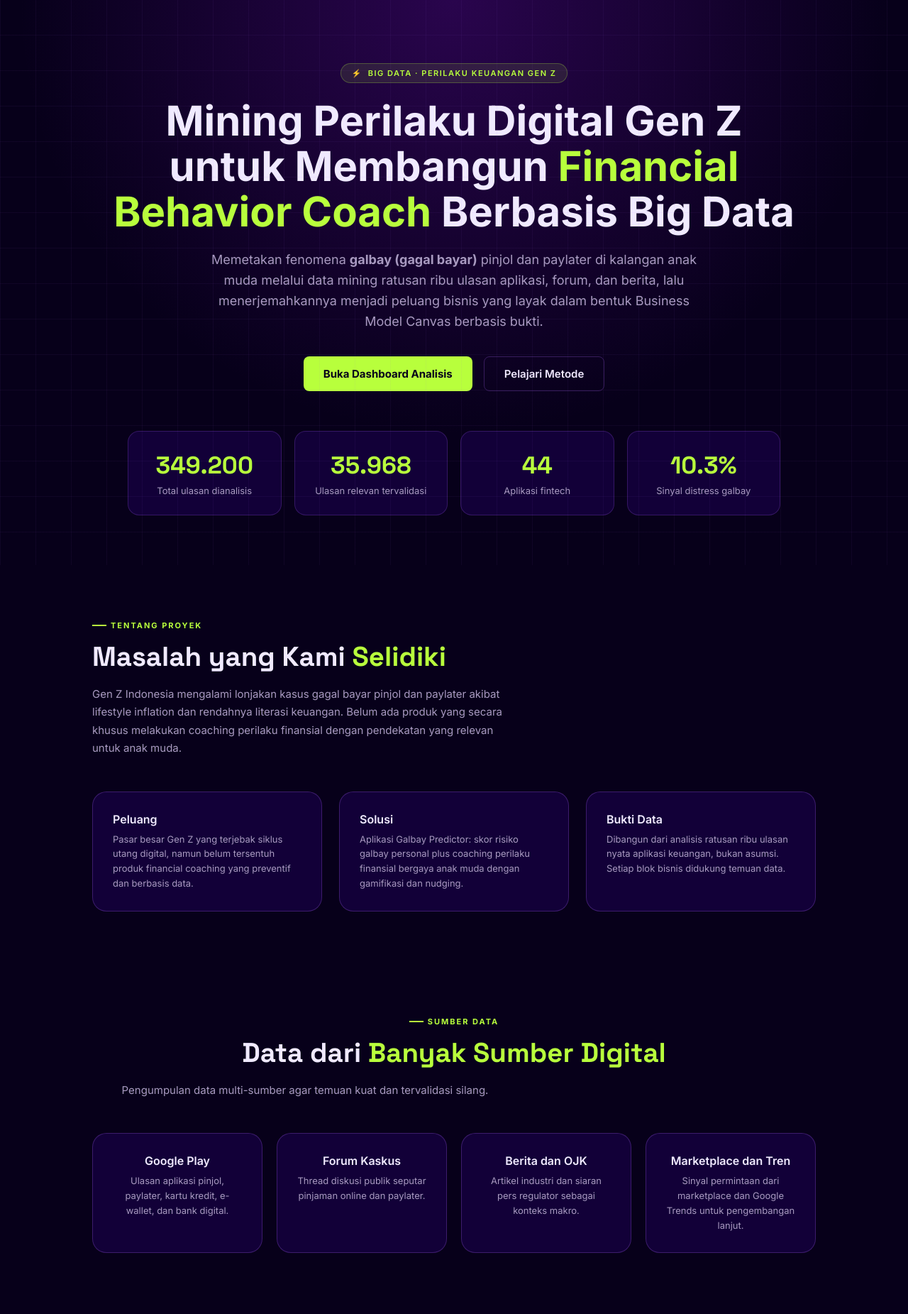
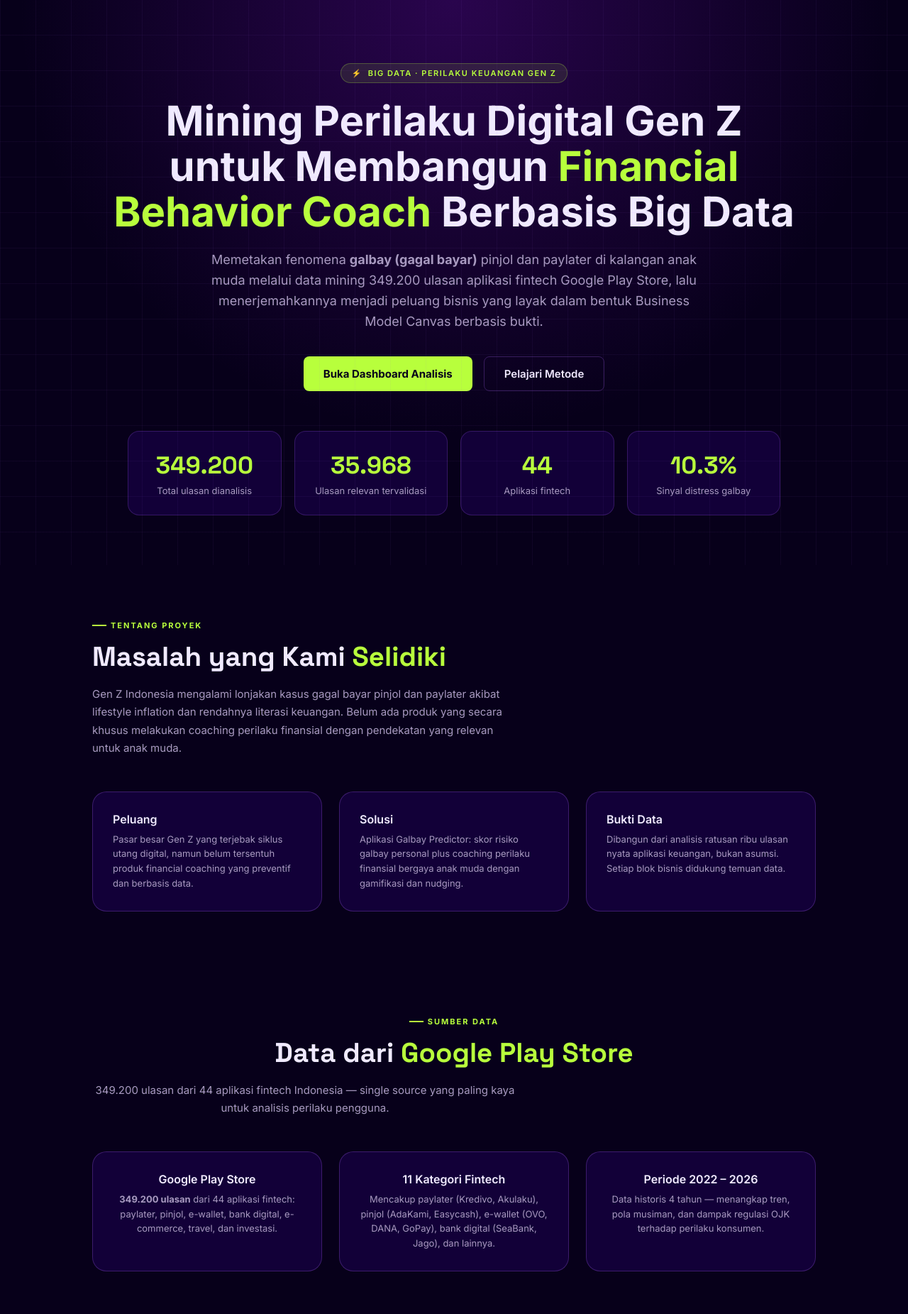
Before and after one commit to addaan1/Final-Project-AKB, a Flask app: page / in a window 1280 px wide. Shown: the part 69-1920 px from the top of the page at 71% size. Run offline with Flask 3, Linux system fonts and the light colour scheme.

Commit message:
Fix visual: landing 'Sumber Data' tampilkan single source (Google Play) bukan 4 sumber misleading. Footer-cta button center. Chart Top Neg Apps pakai absolute count bukan ratio (bar visible). Chart Sentiment per Cat cap y-axis ke max 20% (bar visible)

```diff
--- a/app/static/css/style.css
+++ b/app/static/css/style.css
@@ -647,6 +647,7 @@ body {
 }
 .footer-cta h2 { font-size: 34px; margin-bottom: 16px; }
 .footer-cta p { color: var(--text-secondary); max-width: 600px; margin: 0 auto 28px; }
+.footer-cta a.btn-primary { display: inline-flex; }
 
 /* --- Model metric cards --- */
 .metric-grid { display: grid; grid-template-columns: repeat(4, 1fr); gap: 16px; margin: 8px 0 24px; }
--- a/app/static/js/main.js
+++ b/app/static/js/main.js
@@ -248,21 +248,45 @@ function chartModel() {
 // 8) Sentimen per kategori
 function chartSentimentCat() {
   const c = (D.cat_stats||[]);
+  if (!c.length) return;
+  // Cap y-axis ke 20% biar bar visible (data all reviews, neg/pos kecil)
+  const maxVal = Math.max(...c.flatMap(x => [x.neg_pct||0, x.pos_pct||0]), 5);
+  const yMax = Math.min(100, Math.max(20, Math.ceil(maxVal * 1.2)));
   make('chartSentimentCat', { type:'bar', data:{
     labels:c.map(x=>x.category), datasets:[
-      { label:'% Negatif', data:c.map(x=>x.neg_pct), backgroundColor:'rgba(248,113,113,0.8)', borderRadius:5 },
-      { label:'% Positif', data:c.map(x=>x.pos_pct), backgroundColor:'rgba(184,255,60,0.8)', borderRadius:5 },
+      { label:'% Negatif', data:c.map(x=>x.neg_pct), backgroundColor:'rgba(248,113,113,0.85)', borderRadius:5 },
+      { label:'% Positif', data:c.map(x=>x.pos_pct), backgroundColor:'rgba(184,255,60,0.85)', borderRadius:5 },
     ]
-  }, options:{ ...chartDefaults, scales:{x:{...grid, ticks:{color:COL.text, font:{size:10}}}, y:{...grid, max:100}} } });
+  }, options:{ ...chartDefaults, scales:{x:{...grid, ticks:{color:COL.text, font:{size:10}}}, y:{...grid, max:yMax, ticks:{color:COL.gray, callback:(v)=>v+'%'}}} } });
 }
 
-// 9) Top aplikasi rasio negatif
+// 9) Top aplikasi jumlah ulasan negatif (absolute count)
 function chartTopApps() {
-  const a = (D.top_neg_apps||[]);
+  const a = (D.top_neg_apps||[]).slice(0, 10);
+  if (!a.length) return;
+  // Hitung absolute count dari n * neg_pct / 100
+  const data = a.map(x => Math.round((x.n || 0) * (x.neg_pct || 0) / 100));
+  const maxV = Math.max(...data, 1);
+  // Gradient color by volume
+  const colors = data.map(v => {
+    const ratio = v / maxV;
+    const r = Math.round(248 - (248-155)*ratio);
+    const g = Math.round(113 + (93-113)*ratio);
+    const b = Math.round(113 + (229-113)*ratio);
+    return `rgba(${r},${g},${b},0.85)`;
+  });
   make('chartTopApps', { type:'bar', data:{
-    labels:a.map(x=>x.app), datasets:[{ label:'% negatif', data:a.map(x=>x.neg_pct),
-      backgroundColor:'rgba(248,113,113,0.8)', borderRadius:5 }]
-  }, options:{ ...chartDefaults, indexAxis:'y', plugins:{...chartDefaults.plugins, legend:{display:false}}, scales:{x:{...grid,max:100},y:gridY} } });
+    labels:a.map(x=>x.app), datasets:[{ label:'Jumlah ulasan negatif', data:data,
+      backgroundColor:colors, borderRadius:5 }]
+  }, options:{ ...chartDefaults, indexAxis:'y', plugins:{
+    ...chartDefaults.plugins, legend:{display:false},
+    tooltip:{ ...chartDefaults.plugins.tooltip,
+      callbacks:{ label:(ctx)=>{
+        const app = a[ctx.dataIndex];
+        return ` ${ctx.parsed.x.toLocaleString('id-ID')} ulasan negatif dari ${(app.n||0).toLocaleString('id-ID')} (${(app.neg_pct||0).toFixed(1)}%)`;
+      }}
+    }
+  }, scales:{x:grid,y:gridY} } });
 }
 
 // 10) Donut chart distribusi prediksi model
--- a/app/templates/dashboard/analisis.html
+++ b/app/templates/dashboard/analisis.html
@@ -190,12 +190,12 @@
     </div>
     <div class="chart-card">
       <div class="chart-header">
-        <div class="chart-title">Aplikasi dengan Rasio Negatif Tertinggi</div>
-        <div class="chart-subtitle">Minimal 200 ulasan relevan</div>
+        <div class="chart-title">Aplikasi dengan Ulasan Negatif Terbanyak</div>
+        <div class="chart-subtitle">Diurutkan berdasarkan jumlah absolut ulasan negatif (semua 349K ulasan)</div>
       </div>
       <div class="chart-wrap" style="height:300px;"><canvas id="chartTopApps"></canvas></div>
       <div class="insight-box">
-        <p>Aplikasi dengan rasio negatif tertinggi berasal dari kategori <strong>e-wallet</strong> dan <strong>bank digital</strong>, bukan pinjol seperti yang dugaan awal.</p>
+        <p>Aplikasi dengan volume ulasan negatif tertinggi adalah yang paling banyak di-review &mdash; masalah terjadi di app dengan basis pengguna besar, bukan hanya di app dengan kualitas buruk.</p>
       </div>
     </div>
   </div>
--- a/app/templates/index.html
+++ b/app/templates/index.html
@@ -25,7 +25,7 @@
     <div class="hero-bg-grid"></div>
     <span class="hero-tag">Big Data · Perilaku Keuangan Gen Z</span>
     <h1>Mining Perilaku Digital Gen Z untuk Membangun <span>Financial Behavior Coach</span> Berbasis Big Data</h1>
-    <p class="lead">Memetakan fenomena <strong>galbay (gagal bayar)</strong> pinjol dan paylater di kalangan anak muda melalui data mining ratusan ribu ulasan aplikasi, forum, dan berita, lalu menerjemahkannya menjadi peluang bisnis yang layak dalam bentuk Business Model Canvas berbasis bukti.</p>
+    <p class="lead">Memetakan fenomena <strong>galbay (gagal bayar)</strong> pinjol dan paylater di kalangan anak muda melalui data mining 349.200 ulasan aplikasi fintech Google Play Store, lalu menerjemahkannya menjadi peluang bisnis yang layak dalam bentuk Business Model Canvas berbasis bukti.</p>
     <div class="landing-cta">
       <a href="{{ url_for('main.dashboard') }}" class="btn-primary">Buka Dashboard Analisis</a>
       <a href="#metode" class="btn-outline">Pelajari Metode</a>
@@ -64,14 +64,22 @@
   <section class="landing-section center" id="sumber">
     <div class="section-header">
       <span class="section-tag">Sumber Data</span>
-      <h2 class="section-title">Data dari <span>Banyak Sumber Digital</span></h2>
-      <p class="section-desc">Pengumpulan data multi-sumber agar temuan kuat dan tervalidasi silang.</p>
+      <h2 class="section-title">Data dari <span>Google Play Store</span></h2>
+      <p class="section-desc">349.200 ulasan dari 44 aplikasi fintech Indonesia &mdash; single source yang paling kaya untuk analisis perilaku pengguna.</p>
     </div>
-    <div class="grid-4">
-      <div class="card"><h3>Google Play</h3><p>Ulasan aplikasi pinjol, paylater, kartu kredit, e-wallet, dan bank digital.</p></div>
-      <div class="card"><h3>Forum Kaskus</h3><p>Thread diskusi publik seputar pinjaman online dan paylater.</p></div>
-      <div class="card"><h3>Berita dan OJK</h3><p>Artikel industri dan siaran pers regulator sebagai konteks makro.</p></div>
-      <div class="card"><h3>Marketplace dan Tren</h3><p>Sinyal permintaan dari marketplace dan Google Trends untuk pengembangan lanjut.</p></div>
+    <div class="grid-3">
+      <div class="card">
+        <h3>Google Play Store</h3>
+        <p><strong>349.200 ulasan</strong> dari 44 aplikasi fintech: paylater, pinjol, e-wallet, bank digital, e-commerce, travel, dan investasi.</p>
+      </div>
+      <div class="card">
+        <h3>11 Kategori Fintech</h3>
+        <p>Mencakup paylater (Kredivo, Akulaku), pinjol (AdaKami, Easycash), e-wallet (OVO, DANA, GoPay), bank digital (SeaBank, Jago), dan lainnya.</p>
+      </div>
+      <div class="card">
+        <h3>Periode 2022 &ndash; 2026</h3>
+        <p>Data historis 4 tahun &mdash; menangkap tren, pola musiman, dan dampak regulasi OJK terhadap perilaku konsumen.</p>
+      </div>
     </div>
   </section>
 
```
